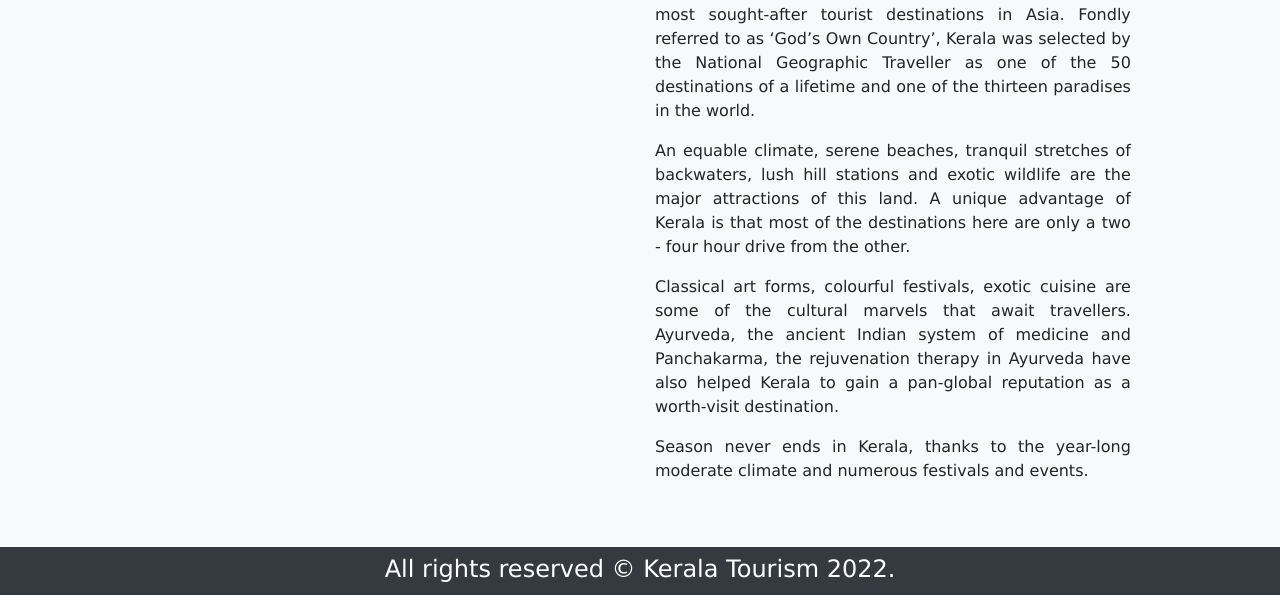
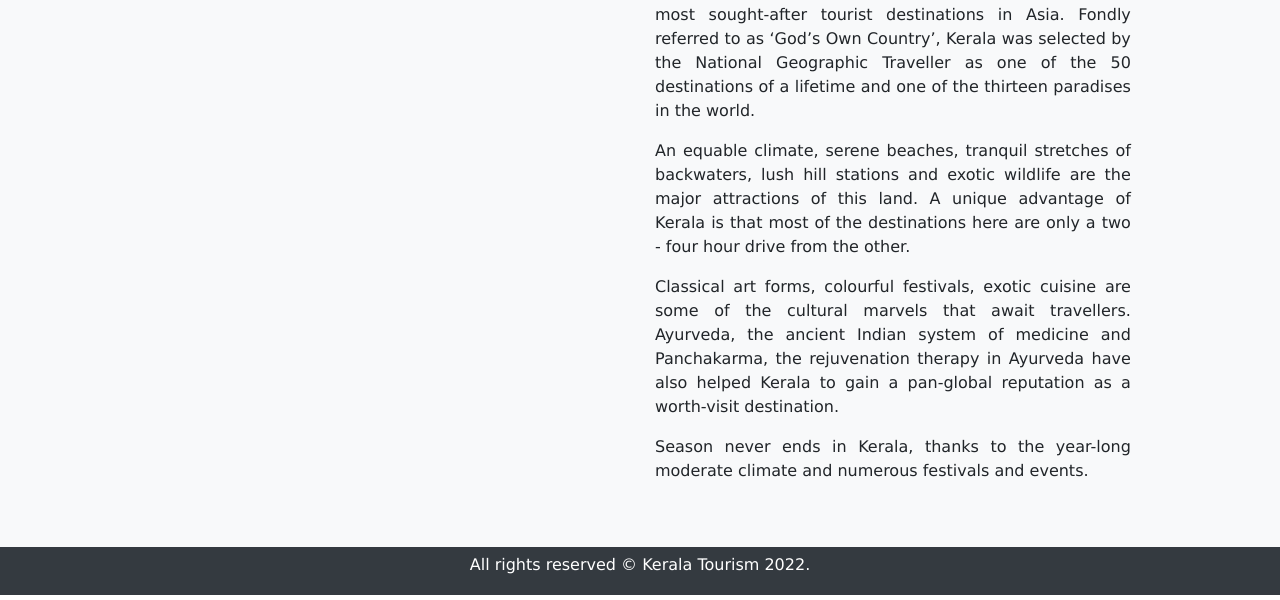
Before and after one commit to Blessyleo/KeralaTourismWebsite, a plain HTML site: page index.html in a window 1280 px wide. Shown: the part 641-1241 px from the top of the page. Drawn offline with nearby package versions, Linux system fonts and the light colour scheme.

Commit message:
Update index.html

```diff
--- a/index.html
+++ b/index.html
@@ -127,7 +127,7 @@
     <footer id="sticky-footer" class="flex-shrink-0  bg-dark text-white">
         <div class="container  text-center text-center p-2">
 
-            <h4>All rights reserved &copy;  Kerala Tourism 2022.</h4>
+            <h6>All rights reserved &copy;  Kerala Tourism 2022.</h6>
         </div>
     </footer>
 
```
